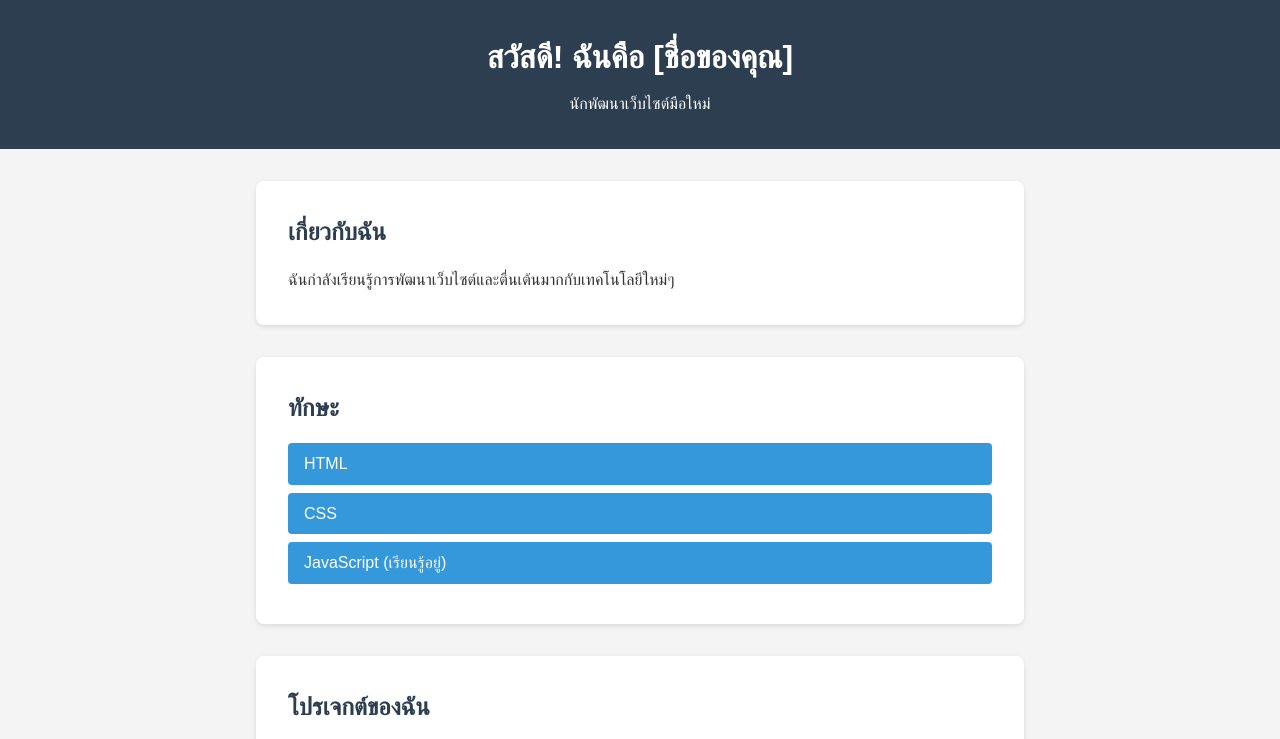
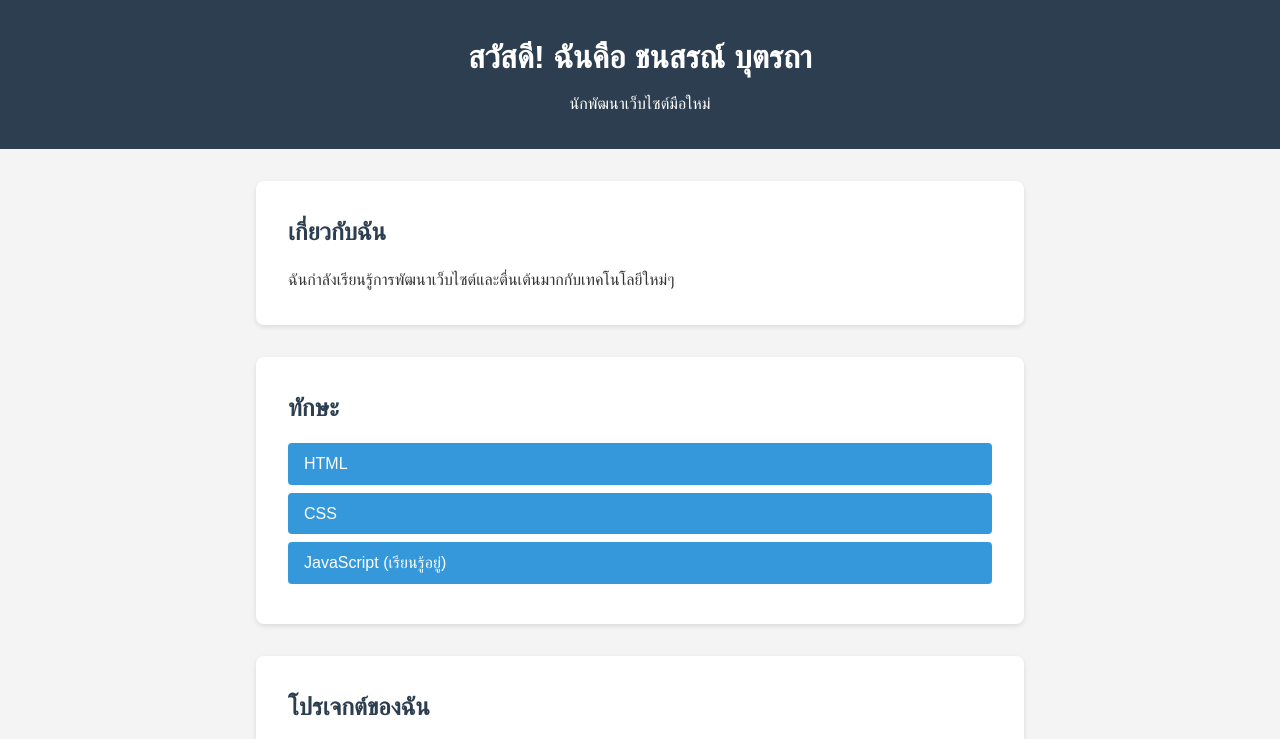
Before and after one commit to Chanasorn179/my-portfolio, a plain HTML site: page index.html in a window 1280 px wide. Shown: the top 739 px of the page. Drawn offline with Linux system fonts and the light colour scheme.

```diff
--- a/index.html
+++ b/index.html
@@ -8,7 +8,7 @@
 </head>
 <body>
     <header>
-        <h1>สวัสดี! ฉันคือ [ชื่อของคุณ]</h1>
+        <h1>สวัสดี! ฉันคือ ชนสรณ์ บุตรถา</h1>
         <p>นักพัฒนาเว็บไซต์มือใหม่</p>
     </header>
 
```
